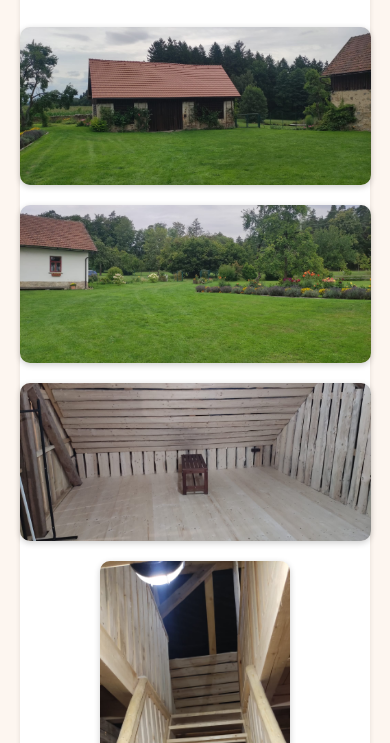
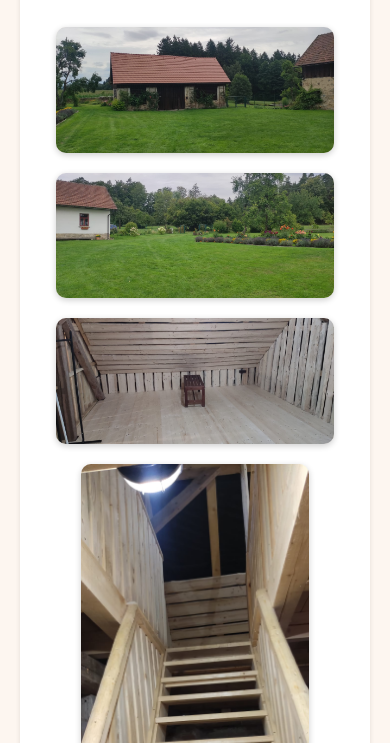
Before and after one commit to Mata-a-Honza-svatba/Mata-a-Honza, a plain HTML site: page galerie/galerie.html in a window 390 px wide. Shown: the part 101-844 px from the top of the page. Drawn offline with Linux system fonts and the light colour scheme.

Commit message:
Update galerie.html

```diff
--- a/galerie/galerie.html
+++ b/galerie/galerie.html
@@ -14,12 +14,10 @@
       line-height: 1.6;
       text-align: center;
     }
-
     h1 {
       color: #333;
       margin-bottom: 30px;
     }
-
     .gallery-section {
       max-width: 800px;
       margin: 0 auto 40px;
@@ -28,43 +26,39 @@
       border-radius: 10px;
       box-shadow: 0 0 5px rgba(0,0,0,0.1);
     }
-
     .gallery {
       display: flex;
       flex-direction: column;
       gap: 20px;
       align-items: center;
     }
-
     .gallery img {
-      max-width: 90vw;
-      max-height: 60vh;
+      max-width: 90%;
+      max-height: 70vh;
+      height: auto;
       width: auto;
-      height: auto;
       object-fit: contain;
       border-radius: 10px;
       box-shadow: 0 2px 6px rgba(0,0,0,0.2);
       transition: transform 0.3s ease;
       cursor: pointer;
       background: #fdf6f0;
-      transform-origin: center center;
     }
 
     .gallery img:hover,
     .gallery img:focus {
       transform: scale(1.8);
+      z-index: 10;
       position: relative;
-      z-index: 10;
     }
 
     @media (max-width: 600px) {
-      .gallery img {
-        max-height: 50vh;
-      }
-
       .gallery img:hover,
       .gallery img:focus {
         transform: scale(1.2);
+      }
+      .gallery img {
+        max-height: 60vh;
       }
     }
 
```
